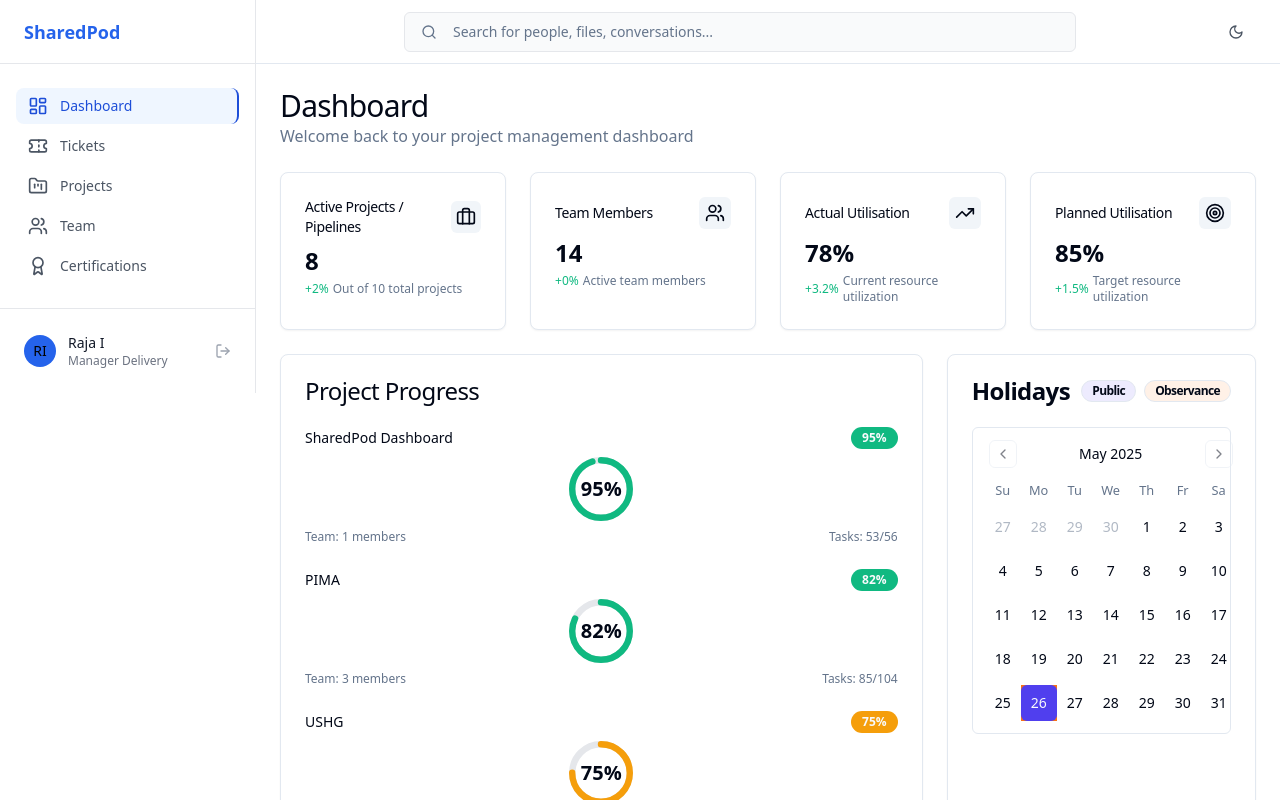
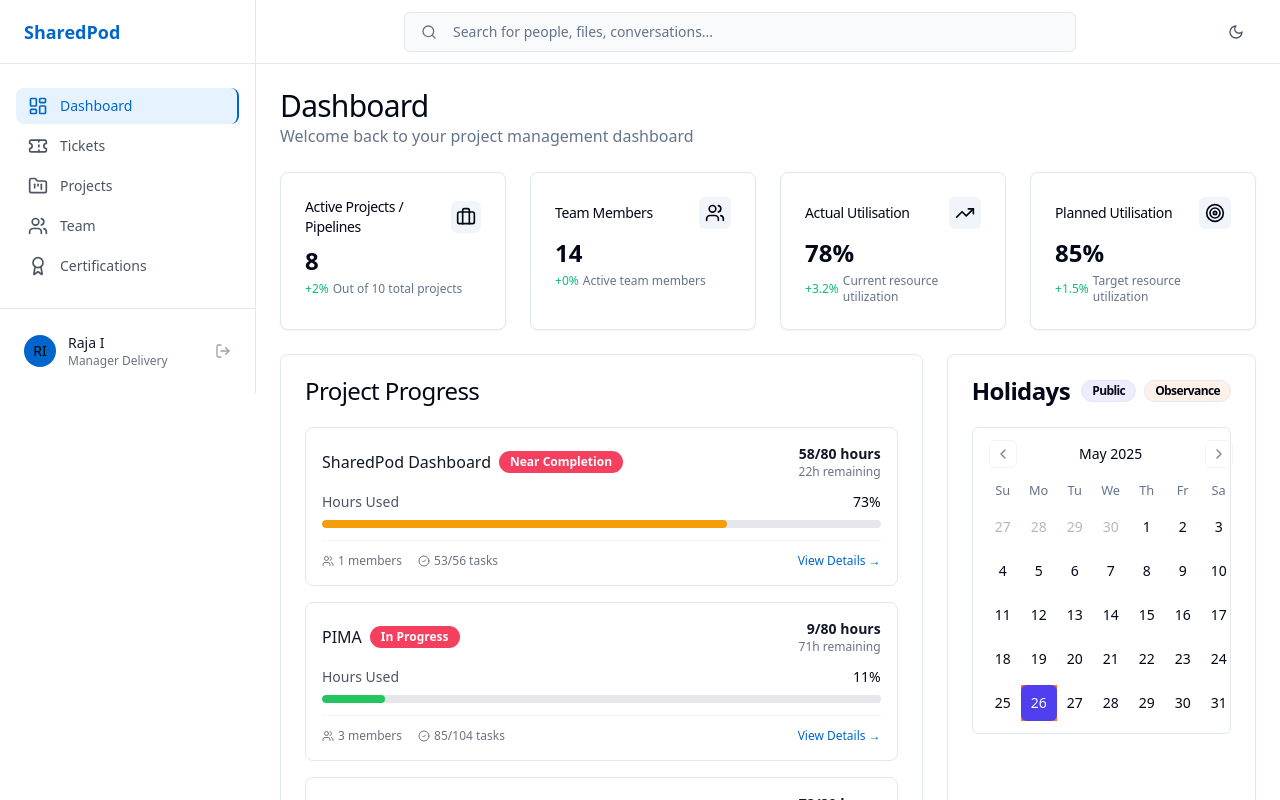
Before and after one commit to vb40/sharedpod-dash-48, a React (Vite) app: page / in a window 1280 px wide. Shown: the top 800 px of the page. Built offline with nearby package versions, Linux system fonts and the light colour scheme.

Commit message:
feat: Update dashboard with Presidio blue and project progress style
Updated the dashboard to use the Presidio blue color. Modified the project progress display to show hours used out of 80, and added functionality to show project details on click.

```diff
--- a/src/components/dashboard/ProjectsProgress.tsx
+++ b/src/components/dashboard/ProjectsProgress.tsx
@@ -3,82 +3,192 @@ import { Card, CardContent, CardHeader, CardTitle } from "@/components/ui/card";
 import { useApp } from "@/context/AppContext";
 import { Badge } from "@/components/ui/badge";
 import { cn } from "@/lib/utils";
-import { Gauge } from "lucide-react";
+import { Clock, Users, CheckCircle2 } from "lucide-react";
+import { useState } from "react";
+import { Dialog, DialogContent, DialogHeader, DialogTitle } from "@/components/ui/dialog";
 
 const ProjectsProgress = () => {
   const { projects } = useApp();
+  const [selectedProject, setSelectedProject] = useState<any | null>(null);
+  const [isModalOpen, setIsModalOpen] = useState(false);
 
   const sortedProjects = [...projects]
     .sort((a, b) => b.progress - a.progress)
     .slice(0, 5);
 
+  const getHoursUsed = (project: any) => {
+    return project.hoursUsed || Math.floor(Math.random() * 80);
+  };
+
+  const handleProjectClick = (project: any) => {
+    setSelectedProject(project);
+    setIsModalOpen(true);
+  };
+
+  const handleCloseModal = () => {
+    setIsModalOpen(false);
+    setSelectedProject(null);
+  };
+
   return (
+    <>
       <Card className="col-span-3 lg:col-span-2">
         <CardHeader>
           <CardTitle className="font-medium">Project Progress</CardTitle>
         </CardHeader>
         <CardContent>
-        <div className="space-y-6">
-          {sortedProjects.map((project) => (
-            <div key={project.id} className="space-y-2">
-              <div className="flex items-center justify-between">
-                <span className="text-sm font-medium">{project.name}</span>
+          <div className="space-y-4">
+            {sortedProjects.map((project) => {
+              const hoursUsed = getHoursUsed(project);
+              const hoursRemaining = Math.max(0, 80 - hoursUsed);
+
+              return (
+                <div
+                  key={project.id}
+                  className="p-4 border rounded-lg hover:shadow-md transition-all cursor-pointer bg-white hover:bg-gray-50"
+                  onClick={() => handleProjectClick(project)}
+                >
+                  <div className="flex items-center justify-between mb-3">
+                    <div className="flex items-center gap-2">
+                      <h3 className="font-medium text-gray-900">{project.name}</h3>
                       <Badge
                         className={cn(
-                    project.progress >= 80 ? "bg-emerald-500" :
-                    project.progress >= 50 ? "bg-amber-500" :
+                          "text-xs",
+                          project.status === "Active" ? "bg-green-500" :
+                          project.status === "Planning" ? "bg-blue-500" :
+                          project.status === "On Hold" ? "bg-amber-500" :
                           "bg-rose-500"
                         )}
                       >
-                  {project.progress}%
+                        {project.status}
+                      </Badge>
+                    </div>
+                    <div className="text-right">
+                      <div className="text-sm font-semibold text-gray-900">
+                        {hoursUsed}/80 hours
+                      </div>
+                      <div className="text-xs text-gray-500">
+                        {hoursRemaining}h remaining
+                      </div>
+                    </div>
+                  </div>
+
+                  <div className="space-y-2">
+                    <div className="flex justify-between text-sm">
+                      <span className="text-gray-600">Hours Used</span>
+                      <span className="font-medium">{Math.round((hoursUsed / 80) * 100)}%</span>
+                    </div>
+                    <div className="h-2 w-full bg-gray-200 rounded-full overflow-hidden">
+                      <div
+                        className={cn(
+                          "h-full rounded-full transition-all duration-500",
+                          hoursUsed > 70 ? "bg-rose-500" :
+                          hoursUsed > 50 ? "bg-amber-500" :
+                          "bg-green-500"
+                        )}
+                        style={{ width: `${Math.min(100, (hoursUsed / 80) * 100)}%` }}
+                      />
+                    </div>
+                  </div>
+
+                  <div className="flex items-center justify-between mt-3 pt-3 border-t border-gray-100">
+                    <div className="flex items-center gap-4 text-xs text-gray-500">
+                      <div className="flex items-center gap-1">
+                        <Users className="h-3 w-3" />
+                        <span>{project.team.length} members</span>
+                      </div>
+                      <div className="flex items-center gap-1">
+                        <CheckCircle2 className="h-3 w-3" />
+                        <span>{project.tasks.completed}/{project.tasks.total} tasks</span>
+                      </div>
+                    </div>
+                    <div className="text-xs font-medium" style={{ color: '#0066CC' }}>
+                      View Details →
+                    </div>
+                  </div>
+                </div>
+              );
+            })}
+          </div>
+        </CardContent>
+      </Card>
+
+      <Dialog open={isModalOpen} onOpenChange={handleCloseModal}>
+        <DialogContent className="max-w-2xl">
+          <DialogHeader>
+            <DialogTitle>{selectedProject?.name}</DialogTitle>
+          </DialogHeader>
+
+          {selectedProject && (
+            <div className="space-y-6">
+              <div className="grid grid-cols-2 gap-4">
+                <div className="space-y-2">
+                  <h4 className="font-medium text-gray-900">Project Status</h4>
+                  <Badge className={cn(
+                    selectedProject.status === "Active" ? "bg-green-500" :
+                    selectedProject.status === "Planning" ? "bg-blue-500" :
+                    selectedProject.status === "On Hold" ? "bg-amber-500" :
+                    "bg-rose-500"
+                  )}>
+                    {selectedProject.status}
                   </Badge>
                 </div>
 
-              <div className="relative flex justify-center items-center h-16">
-                <svg
-                  className="w-16 h-16 transform -rotate-90"
-                  viewBox="0 0 100 100"
-                >
-                  <circle
-                    cx="50"
-                    cy="50"
-                    r="45"
-                    fill="none"
-                    stroke="#e5e7eb"
-                    strokeWidth="10"
-                    strokeLinecap="round"
-                  />
-                  <circle
-                    cx="50"
-                    cy="50"
-                    r="45"
-                    fill="none"
-                    stroke={
-                      project.progress >= 80 ? "#10b981" :
-                      project.progress >= 50 ? "#f59e0b" :
-                      "#ef4444"
-                    }
-                    strokeWidth="10"
-                    strokeLinecap="round"
-                    strokeDasharray={`${2 * Math.PI * 45}`}
-                    strokeDashoffset={2 * Math.PI * 45 * (1 - project.progress / 100)}
-                    className="transition-all duration-500 ease-out"
-                  />
-                </svg>
-                <div className="absolute inset-0 flex items-center justify-center">
-                  <div className="text-xl font-semibold">{project.progress}%</div>
+                <div className="space-y-2">
+                  <h4 className="font-medium text-gray-900">Progress</h4>
+                  <div className="text-2xl font-bold">{selectedProject.progress}%</div>
                 </div>
               </div>
 
-              <div className="flex items-center justify-between text-xs text-muted-foreground">
-                <span>Team: {project.team.length} members</span>
-                <span>Tasks: {project.tasks.completed}/{project.tasks.total}</span>
+              <div className="space-y-2">
+                <h4 className="font-medium text-gray-900">Hours Utilization</h4>
+                <div className="flex justify-between text-sm">
+                  <span>Used: {getHoursUsed(selectedProject)}/80 hours</span>
+                  <span>Remaining: {Math.max(0, 80 - getHoursUsed(selectedProject))} hours</span>
+                </div>
+                <div className="h-3 w-full bg-gray-200 rounded-full overflow-hidden">
+                  <div
+                    className="h-full bg-blue-500 rounded-full transition-all duration-500"
+                    style={{ width: `${Math.min(100, (getHoursUsed(selectedProject) / 80) * 100)}%` }}
+                  />
                 </div>
               </div>
+
+              <div className="space-y-2">
+                <h4 className="font-medium text-gray-900">Team Members</h4>
+                <div className="flex flex-wrap gap-2">
+                  {selectedProject.team.map((member: string, index: number) => (
+                    <span key={index} className="px-2 py-1 bg-gray-100 rounded text-sm">
+                      {member}
+                    </span>
                   ))}
                 </div>
-      </CardContent>
-    </Card>
+              </div>
+
+              <div className="grid grid-cols-2 gap-4">
+                <div className="space-y-2">
+                  <h4 className="font-medium text-gray-900">Budget</h4>
+                  <div className="text-lg font-semibold">${selectedProject.budget.toLocaleString()}</div>
+                  <div className="text-sm text-gray-500">
+                    Spent: ${selectedProject.spent.toLocaleString()}
+                  </div>
+                </div>
+
+                <div className="space-y-2">
+                  <h4 className="font-medium text-gray-900">Tasks</h4>
+                  <div className="text-lg font-semibold">
+                    {selectedProject.tasks.completed}/{selectedProject.tasks.total}
+                  </div>
+                  <div className="text-sm text-gray-500">
+                    {Math.round((selectedProject.tasks.completed / selectedProject.tasks.total) * 100)}% Complete
+                  </div>
+                </div>
+              </div>
+            </div>
+          )}
+        </DialogContent>
+      </Dialog>
+    </>
   );
 };
 
--- a/src/components/layout/Sidebar.tsx
+++ b/src/components/layout/Sidebar.tsx
@@ -67,7 +67,7 @@ const Sidebar = ({ isMobileOpen, closeMobileSidebar }: SidebarProps) => {
     >
       <div className="flex h-16 items-center border-b border-gray-200 px-6">
         <Link to="/" className="flex items-center gap-2 font-semibold" onClick={() => window.location.reload()}>
-          <span className="text-blue-600 text-lg font-bold">SharedPod</span>
+          <span className="text-lg font-bold" style={{ color: '#0066CC' }}>SharedPod</span>
         </Link>
       </div>
 
@@ -82,9 +82,14 @@ const Sidebar = ({ isMobileOpen, closeMobileSidebar }: SidebarProps) => {
                 className={cn(
                   "flex items-center gap-3 px-3 py-2 rounded-lg text-sm font-medium transition-colors",
                   location.pathname === item.href
-                    ? "bg-blue-50 text-blue-700 border-r-2 border-blue-700"
+                    ? "border-r-2"
                     : "text-gray-600 hover:bg-gray-50 hover:text-gray-900"
                 )}
+                style={location.pathname === item.href ? {
+                  backgroundColor: '#E6F3FF',
+                  color: '#0066CC',
+                  borderRightColor: '#0066CC'
+                } : {}}
               >
                 <item.icon className="h-5 w-5" />
                 <span>{item.title}</span>
@@ -95,7 +100,7 @@ const Sidebar = ({ isMobileOpen, closeMobileSidebar }: SidebarProps) => {
 
         <div className="border-t border-gray-200 p-4">
           <div className="flex items-center gap-3 cursor-pointer p-2 rounded-lg hover:bg-gray-50" onClick={handleSignOut}>
-            <div className="w-8 h-8 rounded-full bg-blue-600 flex items-center justify-center text-black text-sm font-medium">
+            <div className="w-8 h-8 rounded-full flex items-center justify-center text-black text-sm font-medium" style={{ backgroundColor: '#0066CC' }}>
               RI
             </div>
             <div className="flex-1 min-w-0">
--- a/tailwind.config.ts
+++ b/tailwind.config.ts
@@ -62,6 +62,9 @@ export default {
 					'accent-foreground': 'hsl(var(--sidebar-accent-foreground))',
 					border: 'hsl(var(--sidebar-border))',
 					ring: 'hsl(var(--sidebar-ring))'
+				},
+				presidio: {
+					blue: '#0066CC'
 				}
 			},
 			borderRadius: {
```
Lines whose indentation alone changed are shown as unchanged.
